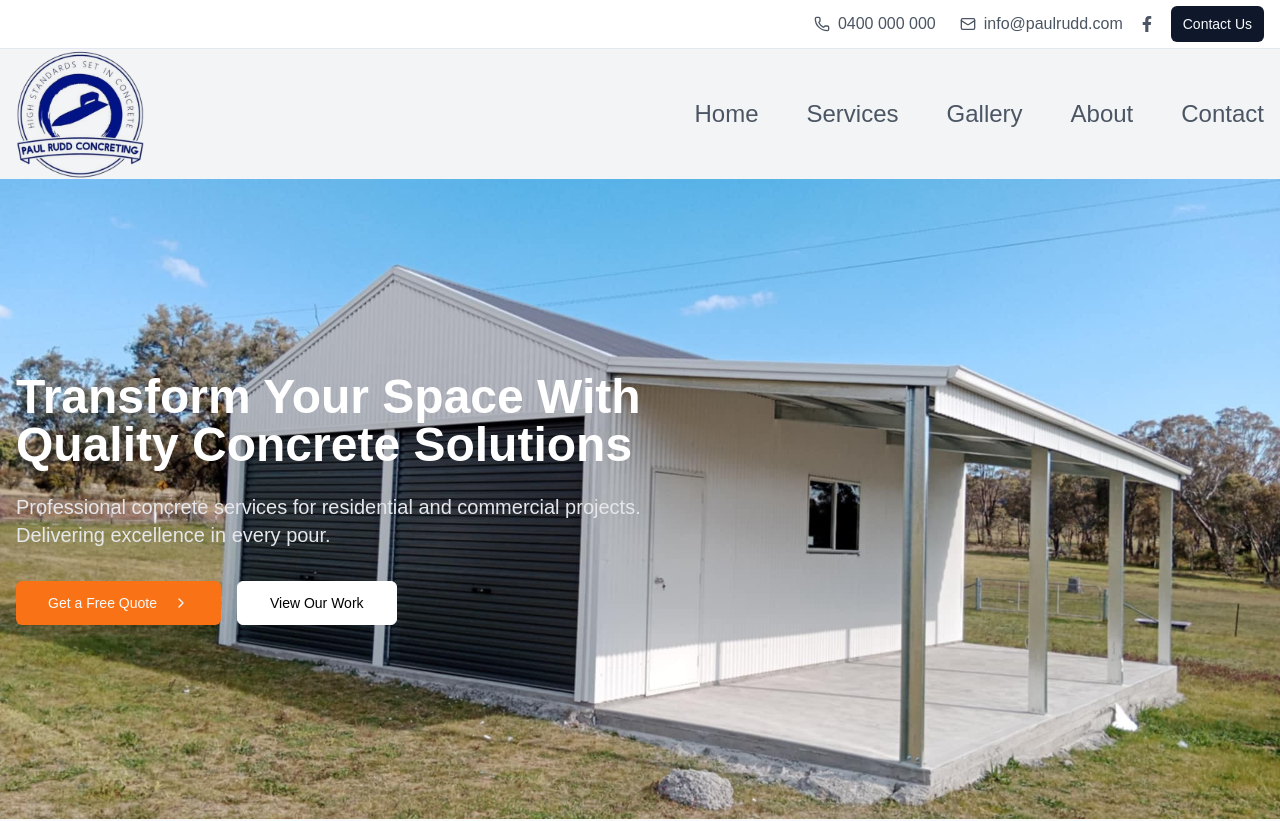
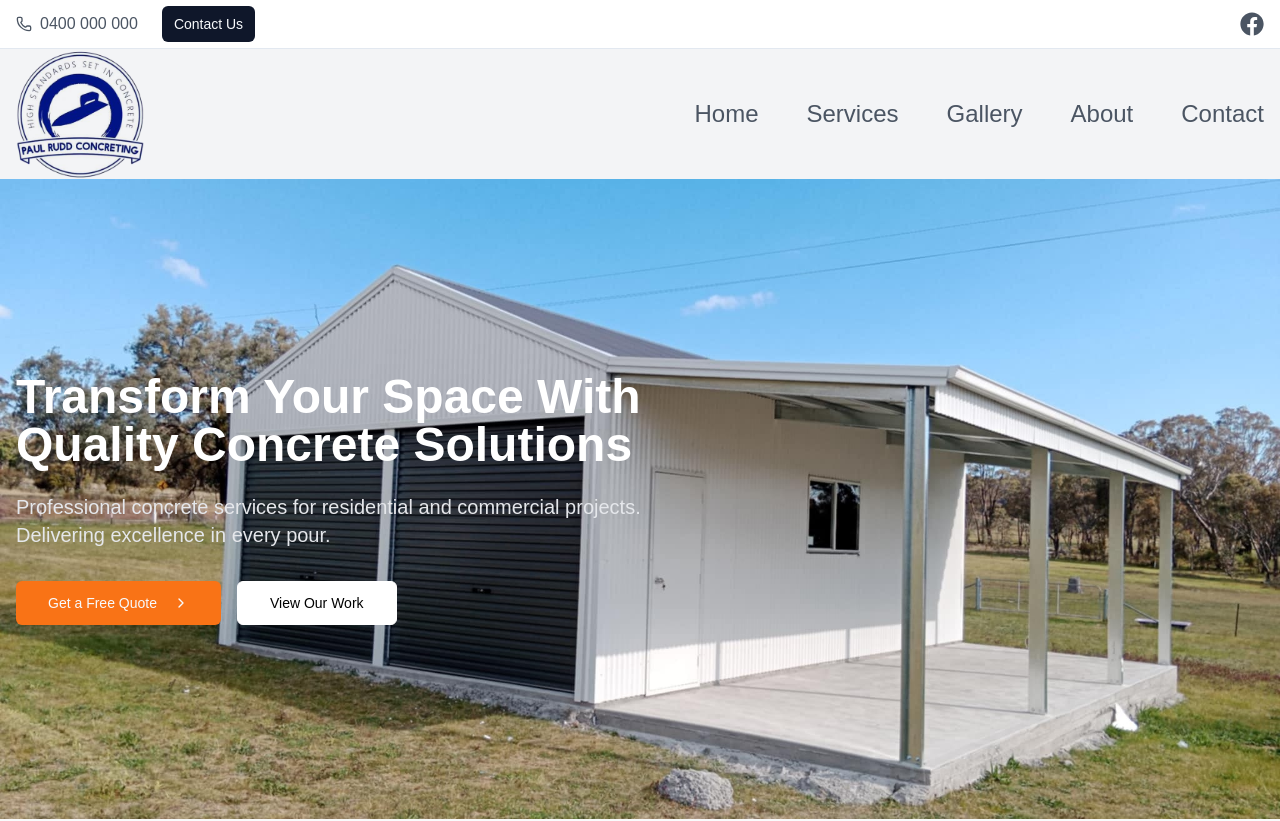
Before and after one commit to FaroKlandee/paul-rudd-concreting, a Next.js app: page / in a window 1280 px wide. Shown: the top 821 px of the page. Built offline with nearby package versions, Linux system fonts and the light colour scheme.

Commit message:
Fixed the logo blend on the footer section. Reorganised header elements

```diff
--- a/components/ui/footer.tsx
+++ b/components/ui/footer.tsx
@@ -16,13 +16,13 @@ export function Footer() {
                             alt="Paul Rudd Concreting"
                             width={337}
                             height={341}
-                            className="h-auto w-auto mb-4 mix-blend-difference"
+                            className="h-40 w-40 object-contain mix-blend-lighter"
                         />
                         <a
                             href="https://www.facebook.com/paulruddconcreting"
                             target="_blank"
                             rel="noopener noreferrer"
-                            className="flex items-center space-x-2 text-gray-300 hover:text-white"
+                            className="flex items-center space-x-2 text-gray-300 hover:text-white translate-y-2"
                         >
                             <FaFacebookF className="h-5 w-5" />
                             <span>Follow us on Facebook</span>
@@ -43,7 +43,7 @@ export function Footer() {
                             </div>
                             <div className="flex items-center space-x-3">
                                 <MapPin className="h-5 w-5" />
-                                <span>Sydney, NSW</span>
+                                <span>Orange, NSW</span>
                             </div>
                         </div>
                     </div>
--- a/components/ui/header.tsx
+++ b/components/ui/header.tsx
@@ -4,10 +4,10 @@ import {
     SheetContent,
     SheetTrigger,
 } from "@/components/ui/sheet";
-import { Mail, Menu, Phone } from "lucide-react";
+import { Menu, Phone } from "lucide-react";
 import Image from 'next/image';
 import Link from 'next/link';
-import { FaFacebookF } from "react-icons/fa";
+import { FaFacebook } from "react-icons/fa";
 
 export function Header() {
     const navItems = [
@@ -23,28 +23,24 @@ export function Header() {
             {/* Top bar with contact and social */}
             <div className="bg-white border-b">
                 <div className="container mx-auto px-4">
-                    <div className="flex items-center justify-end h-12 gap-4">
-                        <div className="hidden md:flex items-center gap-6">
+                    <div className="flex items-center justify-between h-12">
+                        <div className="flex items-center gap-6">
                             <a href="tel:0400000000" className="flex items-center gap-2 text-gray-600 hover:text-gray-900">
                                 <Phone className="h-4 w-4" />
                                 <span>0400 000 000</span>
                             </a>
-                            <a href="mailto:info@paulrudd.com" className="flex items-center gap-2 text-gray-600 hover:text-gray-900">
-                                <Mail className="h-4 w-4" />
-                                <span>info@paulrudd.com</span>
-                            </a>
+                            <Button variant="default" size="sm" asChild>
+                                <Link href="/contact">Contact Us</Link>
+                            </Button>
                         </div>
                         <a
                             href="https://www.facebook.com/paulruddconcreting"
                             target="_blank"
                             rel="noopener noreferrer"
-                            className="flex items-center gap-2 text-gray-600 hover:text-gray-900"
+                            className="flex gap-2 text-gray-600 hover:text-gray-900"
                         >
-                            <FaFacebookF className="h-4 w-4" />
+                            <FaFacebook className="h-6 w-6" />
                         </a>
-                        <Button variant="default" size="sm" asChild>
-                            <Link href="/contact">Contact Us</Link>
-                        </Button>
                     </div>
                 </div>
             </div>
```
